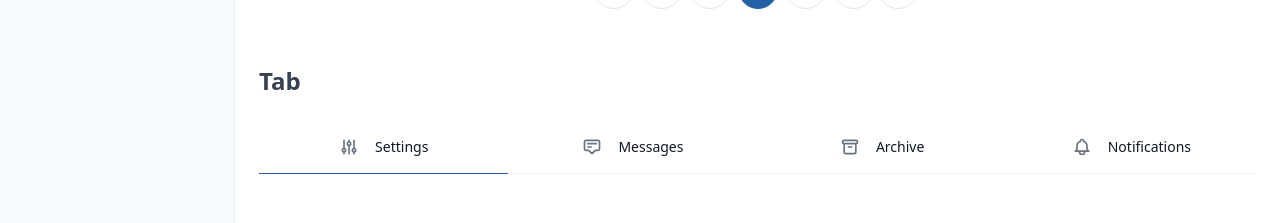
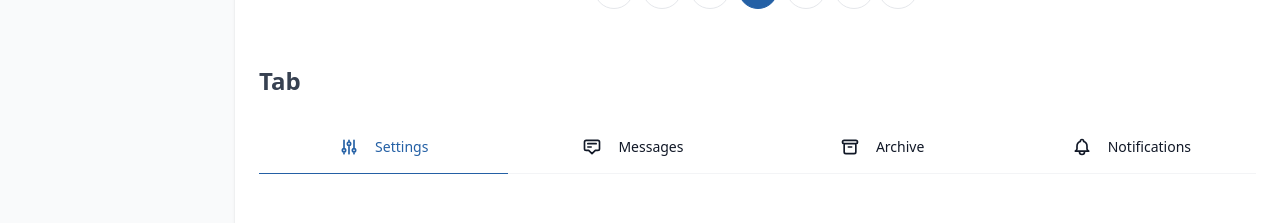
Before and after one commit to sabbir10s/admin-dashboard, a React (Vite) app: page /navigation in a window 1280 px wide. Shown: the part 1180-1403 px from the top of the page. Built offline with nearby package versions, Linux system fonts and the light colour scheme.

Commit message:
tab design updated

```diff
--- a/src/components/common/Drawer/Drawer.jsx
+++ /dev/null
@@ -1,7 +0,0 @@
-import React from 'react';
-
-const Drawer = () => {
-  return <div>Drawer</div>;
-};
-
-export default Drawer;
--- /dev/null
+++ b/src/components/common/Sidebar/SidebarOffCanvas.jsx
@@ -0,0 +1,37 @@
+import React, { useState } from 'react';
+
+const SidebarOffCanvas = () => {
+  const [isOpen, setIsOpen] = useState(false);
+
+  const toggleModal = () => {
+    setIsOpen(!isOpen);
+  };
+  return (
+    <div className="flex justify-center items-center h-screen">
+      <button
+        className="bg-blue-500 text-white font-semibold py-2 px-4 rounded focus:outline-none"
+        onClick={toggleModal}
+      >
+        Open Modal
+      </button>
+
+      {isOpen && (
+        <div className="fixed inset-0 flex items-center justify-center z-50">
+          <div className="absolute inset-0 bg-black opacity-50"></div>
+          <div className="bg-white rounded-lg p-4 max-w-md mx-auto z-10">
+            <h2 className="text-lg font-semibold mb-4">Offcanvas Modal</h2>
+            <p>Lorem ipsum dolor sit amet, consectetur adipiscing elit.</p>
+            <button
+              className="mt-4 bg-blue-500 text-white font-semibold py-2 px-4 rounded focus:outline-none"
+              onClick={toggleModal}
+            >
+              Close
+            </button>
+          </div>
+        </div>
+      )}
+    </div>
+  );
+};
+
+export default SidebarOffCanvas;
--- a/src/components/ui/Navigation/Tabs/TabOne.jsx
+++ b/src/components/ui/Navigation/Tabs/TabOne.jsx
@@ -5,7 +5,13 @@ const TabOne = () => {
   return (
     <nav aria-label="Tabs">
       <ul className="flex border-b border-gray-100">
-        <li className="flex-1">
+        <li
+          className={`flex-1 ${
+            isActive === 'settings'
+              ? 'text-primary-600'
+              : 'text-gray-900 dark:text-gray-200'
+          }`}
+        >
           <a
             onClick={() => setIsActive('settings')}
             className="relative block p-4"
@@ -20,7 +26,7 @@ const TabOne = () => {
             <div className="flex items-center justify-center gap-4">
               <svg
                 xmlns="http://www.w3.org/2000/svg"
-                className="h-5 w-5 shrink-0 text-gray-500"
+                className="h-5 w-5 shrink-0"
                 fill="none"
                 viewBox="0 0 24 24"
                 stroke="currentColor"
@@ -33,7 +39,7 @@ const TabOne = () => {
                 />
               </svg>
 
-              <span className="hidden md:block text-sm font-medium text-gray-900 dark:text-gray-200">
+              <span className="hidden md:block text-sm font-medium">
                 {' '}
                 Settings{' '}
               </span>
@@ -41,7 +47,13 @@ const TabOne = () => {
           </a>
         </li>
 
-        <li className="flex-1">
+        <li
+          className={`flex-1 ${
+            isActive === 'messages'
+              ? 'text-primary-600'
+              : 'text-gray-900 dark:text-gray-200'
+          }`}
+        >
           <a
             onClick={() => setIsActive('messages')}
             className="relative block p-4"
@@ -55,7 +67,7 @@ const TabOne = () => {
             <div className="flex items-center justify-center gap-4">
               <svg
                 xmlns="http://www.w3.org/2000/svg"
-                className="h-5 w-5 shrink-0 text-gray-500"
+                className="h-5 w-5 shrink-0 "
                 fill="none"
                 viewBox="0 0 24 24"
                 stroke="currentColor"
@@ -68,15 +80,20 @@ const TabOne = () => {
                 />
               </svg>
 
-              <span className="hidden md:block text-sm font-medium text-gray-900 dark:text-gray-200">
-                {' '}
-                Messages{' '}
+              <span className="hidden md:block text-sm font-medium">
+                Messages
               </span>
             </div>
           </a>
         </li>
 
-        <li className="flex-1">
+        <li
+          className={`flex-1 ${
+            isActive === 'archive'
+              ? 'text-primary-600'
+              : 'text-gray-900 dark:text-gray-200'
+          }`}
+        >
           <a
             onClick={() => setIsActive('archive')}
             className="relative block p-4"
@@ -90,7 +107,7 @@ const TabOne = () => {
             <div className="flex items-center justify-center gap-4">
               <svg
                 xmlns="http://www.w3.org/2000/svg"
-                className="h-5 w-5 shrink-0 text-gray-500"
+                className="h-5 w-5 shrink-0"
                 fill="none"
                 viewBox="0 0 24 24"
                 stroke="currentColor"
@@ -103,7 +120,7 @@ const TabOne = () => {
                 />
               </svg>
 
-              <span className="hidden md:block text-sm font-medium text-gray-900 dark:text-gray-200">
+              <span className="hidden md:block text-sm font-medium">
                 {' '}
                 Archive{' '}
               </span>
@@ -111,7 +128,13 @@ const TabOne = () => {
           </a>
         </li>
 
-        <li className="flex-1">
+        <li
+          className={`flex-1 ${
+            isActive === 'notifications'
+              ? 'text-primary-600'
+              : 'text-gray-900 dark:text-gray-200'
+          }`}
+        >
           <a
             onClick={() => setIsActive('notifications')}
             className="relative block p-4"
@@ -127,7 +150,7 @@ const TabOne = () => {
             <div className="flex items-center justify-center gap-4">
               <svg
                 xmlns="http://www.w3.org/2000/svg"
-                className="h-5 w-5 shrink-0 text-gray-500"
+                className="h-5 w-5 shrink-0"
                 fill="none"
                 viewBox="0 0 24 24"
                 stroke="currentColor"
@@ -140,7 +163,7 @@ const TabOne = () => {
                 />
               </svg>
 
-              <span className="hidden md:block text-sm font-medium text-gray-900 dark:text-gray-200">
+              <span className="hidden md:block text-sm font-medium ">
                 {' '}
                 Notifications{' '}
               </span>
--- a/src/pages/Drawer/Drawer.jsx
+++ b/src/pages/Drawer/Drawer.jsx
@@ -12,6 +12,22 @@ const Drawer = () => {
           </h2>
           <Alert />
         </div>
+        <div className="space-y-6">
+          <h2 className="text-gray-700 dark:text-gray-400 text-2xl font-semibold">
+            Alerts
+          </h2>
+          <div className="text-center">
+            <button
+              className="text-white bg-blue-700 hover:bg-blue-800 focus:ring-4 focus:ring-blue-300 font-medium rounded-lg text-sm px-5 py-2.5 mr-2 mb-2 dark:bg-blue-600 dark:hover:bg-blue-700 focus:outline-none dark:focus:ring-blue-800"
+              type="button"
+              data-drawer-target="drawer-example"
+              data-drawer-show="drawer-example"
+              aria-controls="drawer-example"
+            >
+              Show drawer
+            </button>
+          </div>
+        </div>
       </div>
     </div>
   );
```
